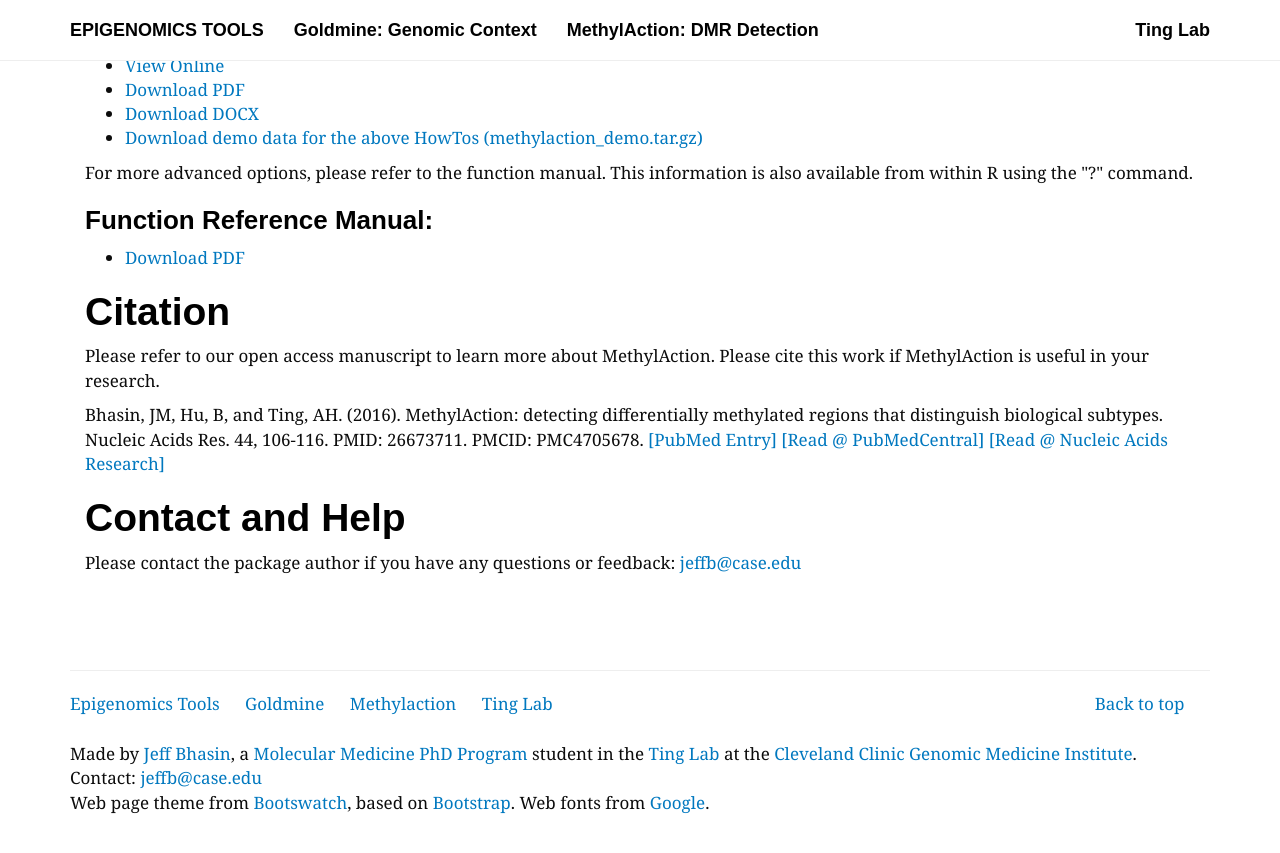
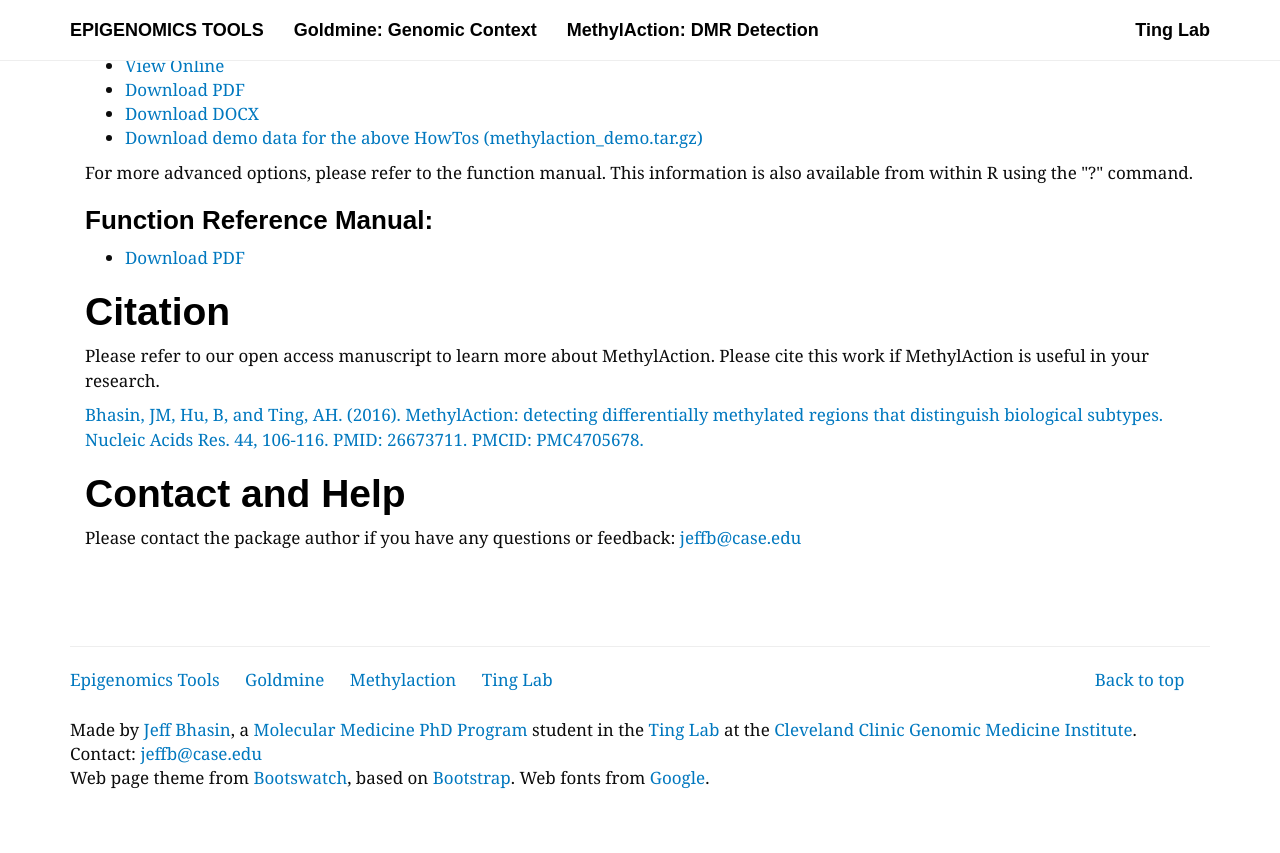
Before and after one commit to jeffbhasin/jeffbhasin.github.io, a Jekyll site: the page built from methylaction/index.html, in a window 1280 px wide and 900 px high, scrolled down 823 px. Shown: the top 853 px of the window. Built offline with Jekyll 4.4.1, drawn with Linux system fonts in a browser that asks for light colours; nearby versions of some CDN libraries; some web fonts are replaced.

Commit message:
Add citation

```diff
--- a/methylaction/index.html
+++ b/methylaction/index.html
@@ -48,7 +48,7 @@
 
     <h1>Citation</h1>
     <p>Please refer to our open access manuscript to learn more about MethylAction. Please cite this work if MethylAction is useful in your research.</p>
-    <p>Bhasin, JM, Hu, B, and Ting, AH. (2016). MethylAction: detecting differentially methylated regions that distinguish biological subtypes. Nucleic Acids Res. 44, 106-116. PMID: 26673711. PMCID: PMC4705678. <a href="http://www.ncbi.nlm.nih.gov/pubmed/26673711">[PubMed Entry]</a> <a href="http://www.ncbi.nlm.nih.gov/pubmed/26673711">[<a href="http://www.ncbi.nlm.nih.gov/pmc/articles/PMC4705678/">Read @ PubMedCentral]</a> <a href="http://www.ncbi.nlm.nih.gov/pubmed/26673711">[<a href="http://nar.oxfordjournals.org/content/44/1/106.long">Read @ Nucleic Acids Research]</a></p>
+    <p><a href="http://www.ncbi.nlm.nih.gov/pubmed/26673711">Bhasin, JM, Hu, B, and Ting, AH. (2016). MethylAction: detecting differentially methylated regions that distinguish biological subtypes. Nucleic Acids Res. 44, 106-116. PMID: 26673711. PMCID: PMC4705678.</a></p>
 
     <h1>Contact and Help</h1>
     <p>Please contact the package author if you have any questions or feedback: <a href="mailto:jeffb@case.edu">jeffb@case.edu</a></p>
```
